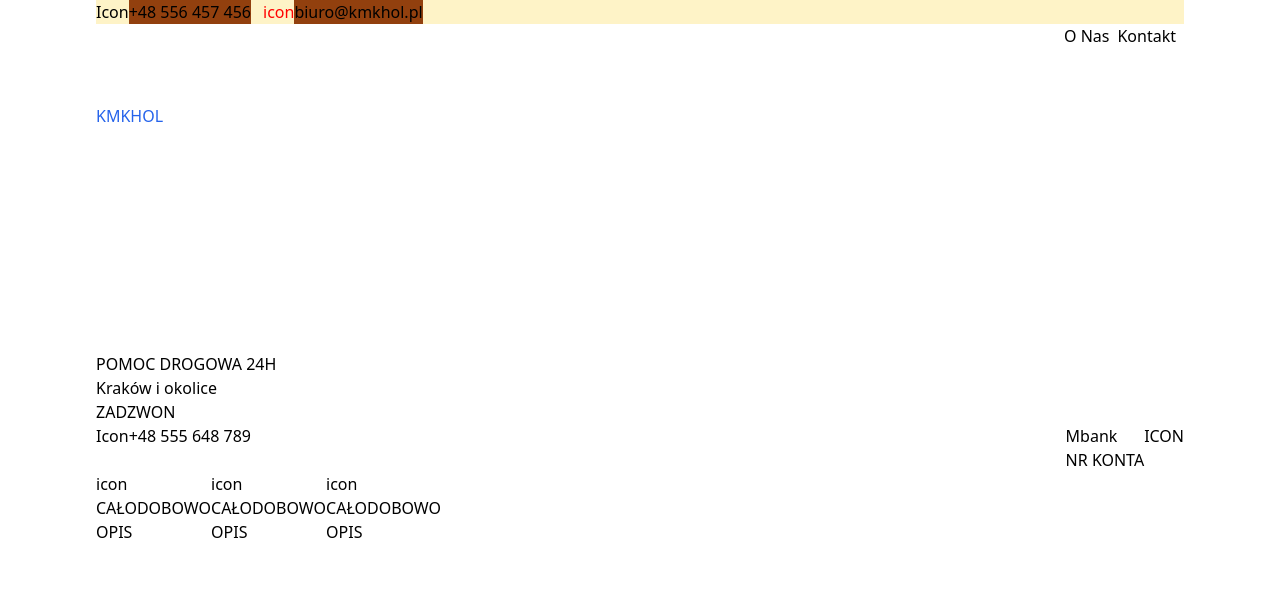
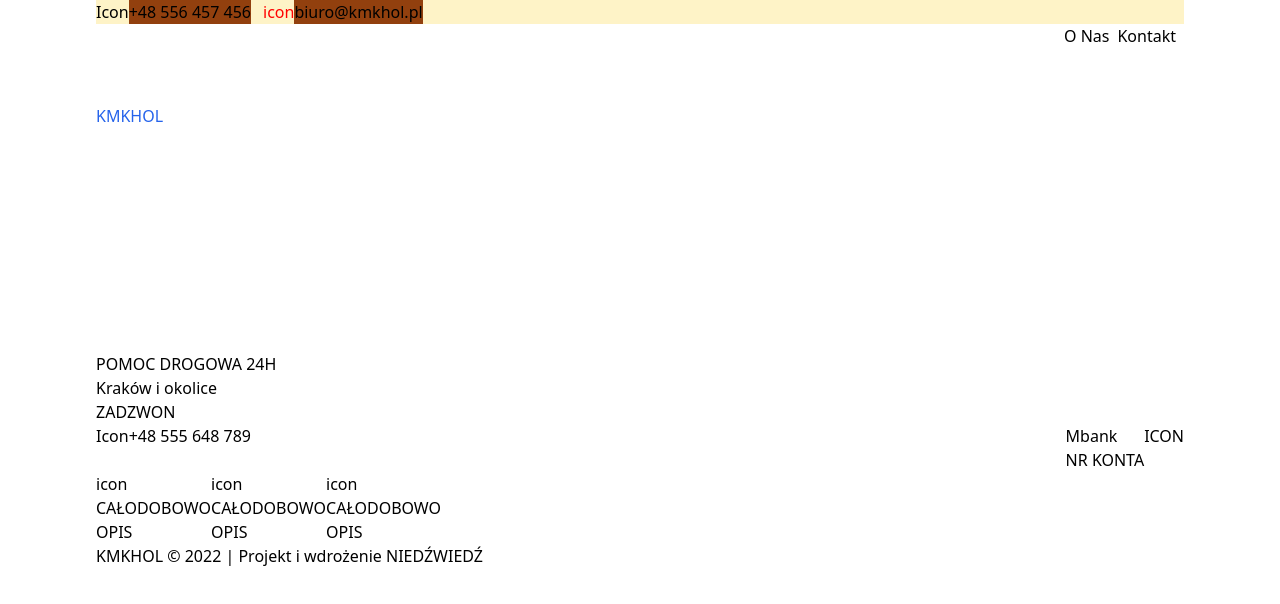
Before and after one commit to dopiecacom/kmk-hol, a website: page index.html in a window 1280 px wide. Drawn offline with Linux system fonts and the light colour scheme.

Commit message:
Footer Structure

```diff
--- a/index.html
+++ b/index.html
@@ -10,7 +10,7 @@
 <body>
 
 <div class="mx-24">
-<!--topbar-->
+<!--Header-->
 
     <div class="container flex justify-left bg-amber-100">
         <div class="flex">
@@ -25,7 +25,7 @@
         </div>
 
     </div>
-<!--topbar end-->
+<!--Header end-->
 
 <!--Main content-->
 
@@ -89,6 +89,15 @@
 
     </div>
 
+<!--    Benefits End-->
+
+<!--    Footer-->
+
+    <div>
+        <div>KMKHOL © 2022 | Projekt i wdrożenie NIEDŹWIEDŹ</div>
+    </div>
+
+
 </div>
 </body>
 </html>
```
